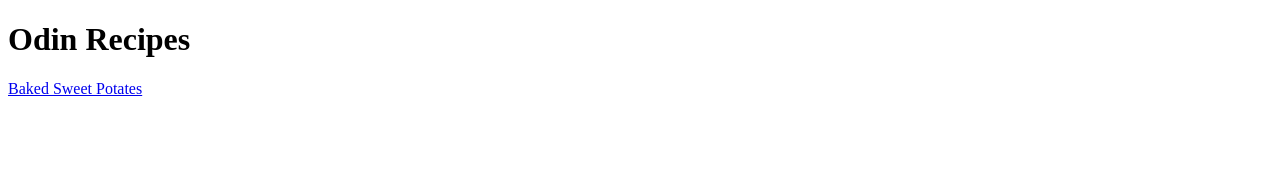
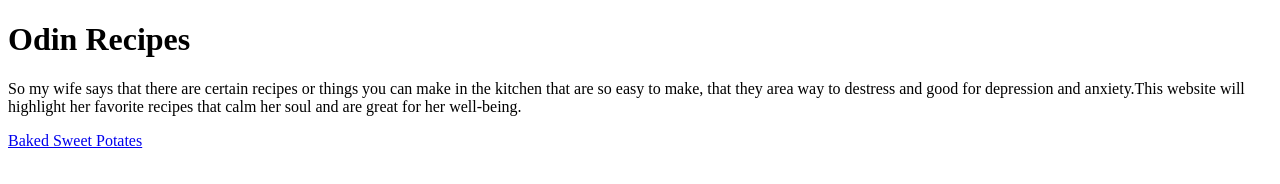
Before and after one commit to dariel-11/Odin-Recipes, a plain HTML site: page index.html in a window 1280 px wide. Drawn offline with Linux system fonts and the light colour scheme.

Commit message:
Added introductory paragraph to highlight reason of recipes.

```diff
--- a/index.html
+++ b/index.html
@@ -7,6 +7,8 @@
 
     <h1> Odin Recipes </h1>
 
+    <p> So my wife says that there are certain recipes or things you can make in the kitchen that are so easy to make, that they area way to destress and good for depression and anxiety.This website will highlight her favorite recipes that calm her soul and are great for her well-being. </p>
+
       <a href="./Recipes/Baked_Sweet_Potatoes.html"> Baked Sweet Potates </a>
   </body>
   </head>
```
